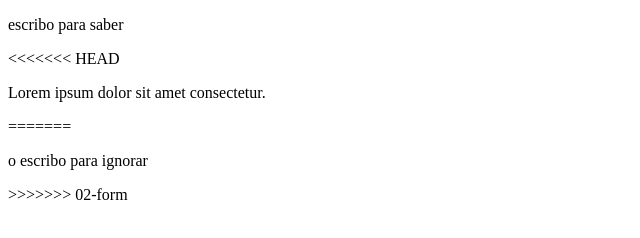
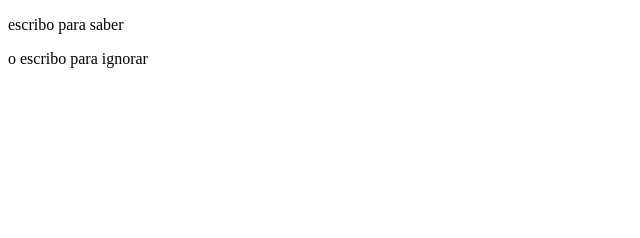
Before and after one commit to RosanaNei/eliminame, a plain HTML site: page about.html in a window 1280 px wide. Shown: the whole page, without its empty margins (0-640 px from the left). Drawn offline with Linux system fonts and the light colour scheme.

Commit message:
terminado

```diff
--- a/about.html
+++ b/about.html
@@ -8,10 +8,8 @@
 </head>
 <body>
     <p>escribo para saber</p>
-<<<<<<< HEAD
-    <p>Lorem ipsum dolor sit amet consectetur.</p>
-=======
+
     <p>o escribo para ignorar</p>
->>>>>>> 02-form
+
 </body>
 </html>
```
Also changed, not shown: 1 other file.
